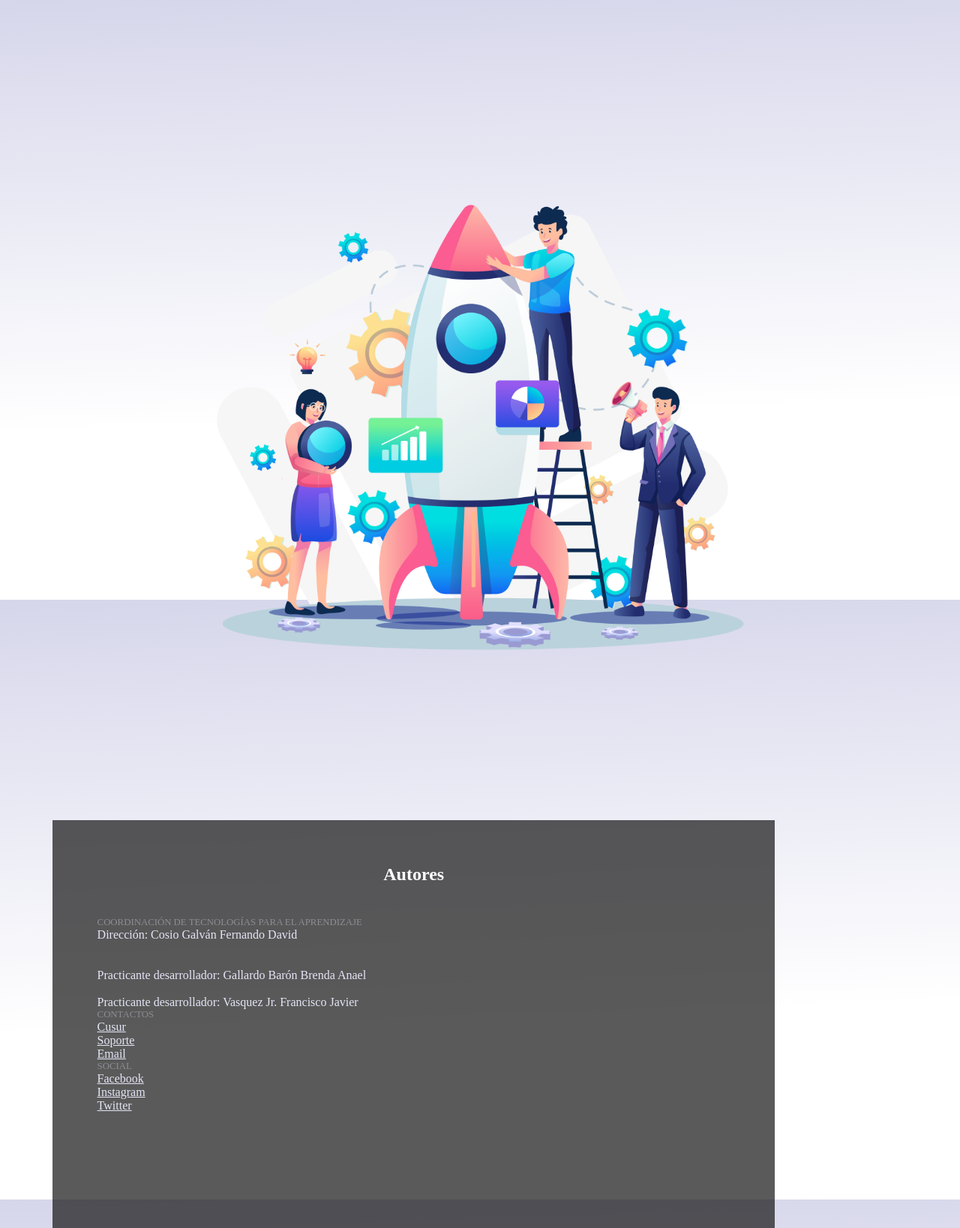
After one commit to FrankJr28/Item, a PHP site: page /item/vistas/paginas/creditos.php in a window 1280 px wide. The commit adds this page. Shown: the whole page at 75% size. Run offline with PHP 8.4, Linux system fonts and the light colour scheme.

Commit message:
8 agosto creditos

```diff
--- /dev/null
+++ b/css/creditos.css
@@ -0,0 +1,128 @@
+* {
+    margin: 0;
+    padding: 0;
+    box-sizing: border-box;
+}
+
+body {
+    background-color: #e5e5f7;
+    opacity: 1;
+    background: linear-gradient(178deg, #D6D6EB 0%, #fff 69%);
+    min-height: 100vh;
+    display: flex;
+    justify-content: center;
+    align-items: center;
+}
+
+@keyframes fadeInAnimation {
+    0% {
+        opacity: 0;
+    }
+    100% {
+        opacity: 1;
+    }
+}
+
+div {
+    width: 100%;
+}
+
+.margin-cont {
+    width: 100%;
+    margin: 0;
+    margin-top: 55px;
+}
+
+.container-meow {
+    width: 94vw;
+    height: 80vh;
+    display: flex;
+    justify-content: space-around;
+    transition: all .5s ease-out;
+}
+
+.center-message {
+    animation: fadeInAnimation ease-in 2s;
+    animation-iteration-count: 1;
+    display: flex;
+    align-items: center;
+    text-align: center;
+}
+
+.message {
+    padding: 3rem;
+}
+
+.message-img {
+    width: 80%;
+}
+
+.creditos {
+    width: 80%;
+    height: 85%;
+    padding: 1rem;
+    margin: 2rem;
+    background-color: rgba(19, 19, 19, 0.699);
+}
+
+.proof {
+    animation: fadeInAnimation ease-in 2s;
+    animation-iteration-count: 1;
+}
+
+.autores {
+    text-align: center;
+    padding: 2.7rem 0;
+    color: #FFF;
+    margin: 0 auto;
+    text-align: center;
+}
+
+.iconos {
+    width: 200px;
+    display: flex;
+    justify-content: space-around;
+    margin: auto;
+}
+
+.info {
+    padding: 0 2.7rem;
+    font-size: 1rem;
+    color: #e5e5f7;
+}
+
+.link {
+    color: #e5e5f7;
+    transition: color 0.5s ease-in 0.2s;
+}
+
+.link:hover {
+    color: #75c6e4;
+    cursor: pointer;
+}
+
+.contacto {
+    text-transform: uppercase;
+    padding: 0 2.7rem;
+    font-size: .8rem;
+    color: #8d8d94;
+}
+
+@media screen and (max-width: 1000px) {
+    .center-message {
+        display: none;
+    }
+    .liner {
+        display: none;
+    }
+    .info i {
+        display: none;
+    }
+    .creditos {
+        width: 100%;
+        height: 85%;
+        padding: 1rem 0 2rem;
+        margin: 2rem 0 4rem 0;
+        background-color: rgba(19, 19, 19, 0.699);
+    }
+}
--- a/js/main.js
+++ b/js/main.js
@@ -43,4 +43,6 @@ $(document).ready(function() {
         },
         "displayLength": 10
     });
+    $('#container').css('display', 'block');
+    table.columns.adjust().draw();
 });
--- a/js/usuarios.js
+++ b/js/usuarios.js
@@ -10,6 +10,8 @@ $(".usuario").click((e) => {
     var telefonou = usuario.dataset.telefono;
     var carrerau = usuario.dataset.carrera;
     var semestreu = usuario.dataset.semestre;
+    var act = usuario.dataset.act;
+
     $("#idUsuario").val(codigou);
     $("#nUsuario").val(nombreu);
     $("#pUsuario").val(appu);
@@ -18,6 +20,8 @@ $(".usuario").click((e) => {
     $("#tUsuario").val(telefonou);
     $("#carUsuario").val(carrerau);
     $("#sUsuario").val(semestreu);
+    $("#verificadou").val(act);
+
     usuarioClicked = usuario.dataset.id;
 });
 
--- a/modelos/usuarios.modelo.php
+++ b/modelos/usuarios.modelo.php
@@ -22,7 +22,7 @@ class ModeloUsuarios{
 
     static public function mdlActualizarUsuario($datos){
 
-        $sql="UPDATE usuario SET nombre_u=:nom, app_u=:app, apm_u=:apm, correo_u=:cor, telefono=:tel, semestre=:sem, id_car=:idc WHERE codigo_u=:cod";
+        $sql="UPDATE usuario SET nombre_u=:nom, app_u=:app, apm_u=:apm, correo_u=:cor, telefono=:tel, semestre=:sem, id_car=:idc, act=:ac WHERE codigo_u=:cod";
 
         $stmt = Conexion::conectar()->prepare($sql);
 
@@ -41,6 +41,8 @@ class ModeloUsuarios{
         $stmt->bindParam(":idc",$datos["carrera"],PDO::PARAM_INT);
 
         $stmt->bindParam(":cod",$datos["codigo"],PDO::PARAM_INT);
+
+        $stmt->bindParam(":ac",$datos["act"],PDO::PARAM_INT);
 
         if($stmt->execute()){
 
--- /dev/null
+++ b/vistas/paginas/creditos.php
@@ -0,0 +1,44 @@
+<link rel="stylesheet" href="./css/creditos.css">
+
+<div class="container-meow">
+    <div class="row">
+        <div class="col-6 liner">
+            <div class="center-message">
+                <div class="message">
+                    <img src="img/autores.png" class="message-img" alt="Autores">
+                </div>
+            </div><!--message-->
+        </div>
+            <div class="col-md-6 col-sm-1">
+            <div class="creditos">
+                <div class="proof">
+                <h2 class="autores">Autores</h2>
+                <p class="contacto">Coordinación de Tecnologías para el Aprendizaje</p>
+
+                <p class="info">Dirección: Cosio Galván Fernando David<br><br><br>
+                Practicante desarrollador: Gallardo Barón Brenda Anael<br><br>
+                Practicante desarrollador: Vasquez Jr. Francisco Javier</p>
+
+                <div class="row">
+                    <div class="col-6">
+                        <p class="contacto">contactos</p>
+                        <p class="info">
+                            <a class="link" href="#">Cusur</a><br>
+                            <a class="link" href="#">Soporte</a><br>
+                            <a class="link" href="#">Email</a>
+                        </p>
+                    </div>
+                    <div class="col-6">
+                        <p class="contacto">Social</p>
+                        <p class="info">
+                            <a class="link" href="https://www.facebook.com/CUSurUdeG" target="_blank"><i class="fa fa-facebook-square" aria-hidden="true"></i> Facebook</a><br>
+                            <a class="link" href="https://www.instagram.com/cusur_udeg/" target="_blank"><i class="fa fa-instagram" aria-hidden="true"></i> Instagram</a><br>
+                            <a class="link" href="https://twitter.com/CUSur_UdeG" target="_blank"><i class="fa fa-twitter-square" aria-hidden="true"></i> Twitter</a>
+                        </p>
+                    </div>
+                </div>
+                </div>
+            </div><!--creditos-->
+        </div>
+    </div>
+</div><!--Container-->
```
Also changed, not shown: controladores/formularios.controlador.php (+7 -0 lines), controladores/usuarios.controlador.php (+11 -3 lines), vistas/paginas/adminAccept.php (+6 -1 lines), vistas/paginas/solicitar.php (+5 -19 lines), vistas/paginas/usuarios.php (+9 -0 lines), vistas/plantilla.php (+2 -15 lines), img/autores.png (added).
